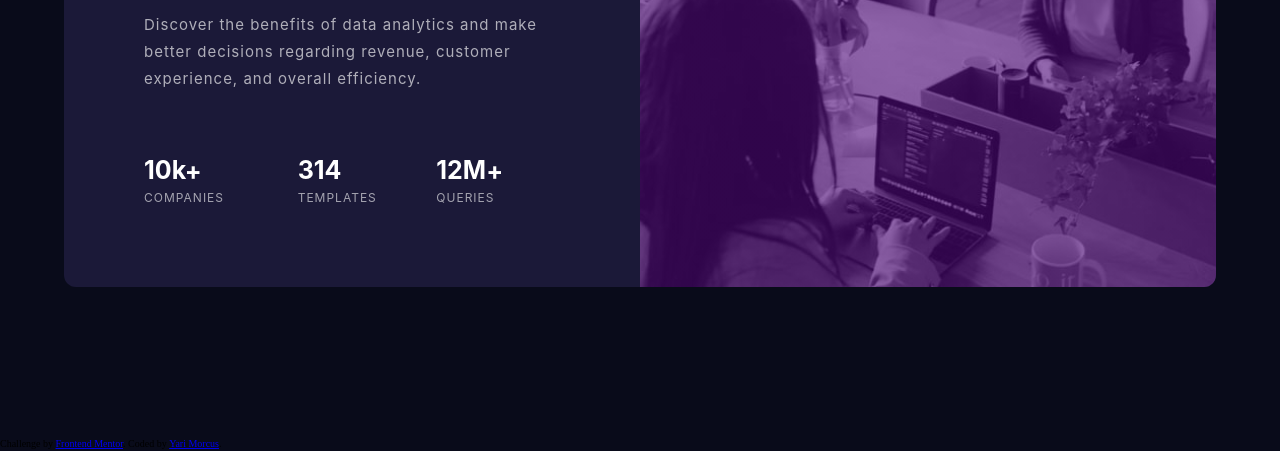
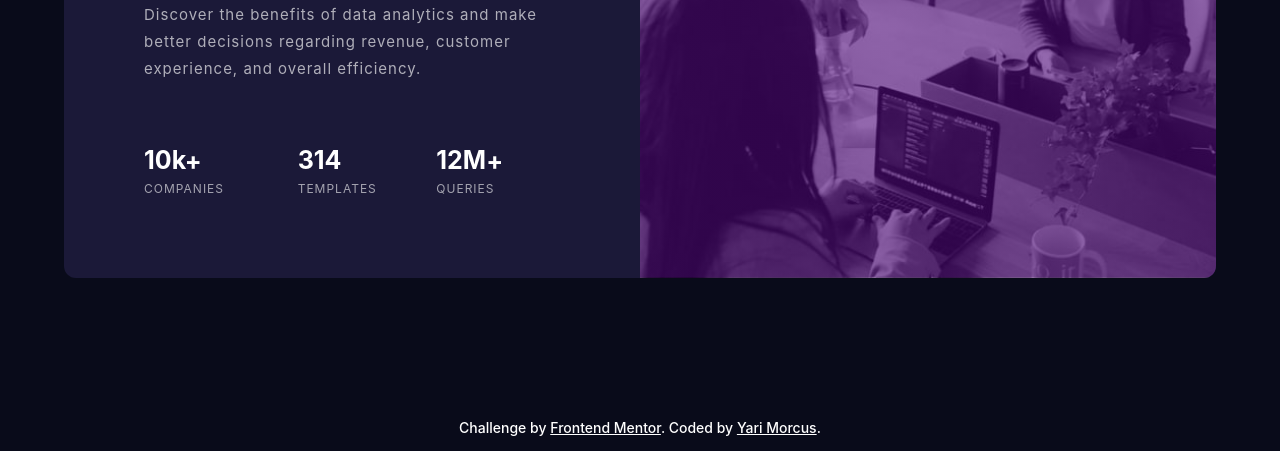
Before and after one commit to YariMorcus/stats-preview-card-component, a website: page index.html in a window 1280 px wide. Shown: the part 349-800 px from the top of the page. Drawn offline with Linux system fonts and the light colour scheme.

Commit message:
Add footer CSS

```diff
--- a/sass/layout/_footer.scss
+++ b/sass/layout/_footer.scss
@@ -0,0 +1,15 @@
+// Import variables module
+@use "../abstracts/variables" as v;
+
+.footer {
+    padding: 0 1.28rem 1.28rem;
+    font-family: "Inter", sans-serif;
+    font-weight: 500;
+    font-size: 1.4rem;
+    text-align: center;
+    color: v.$white;
+
+    &__link {
+        color: v.$white;
+    }
+}
```
Also changed, not shown: styles/main.css.
